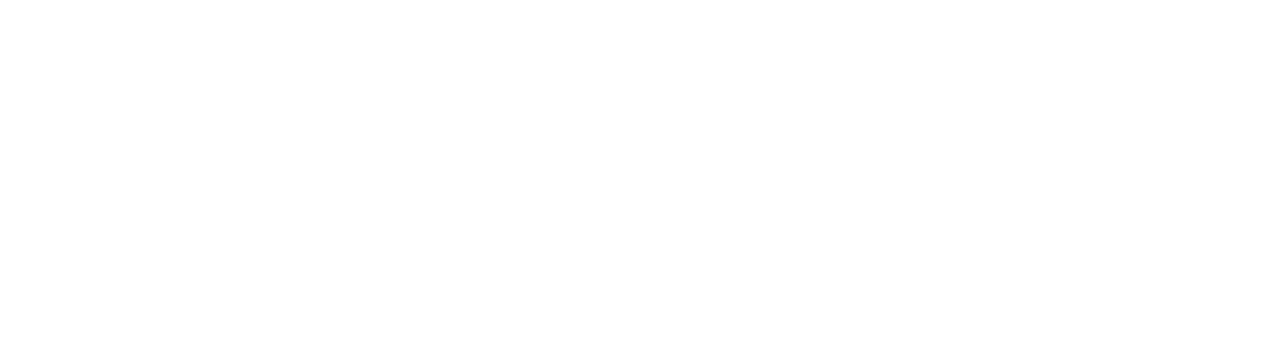
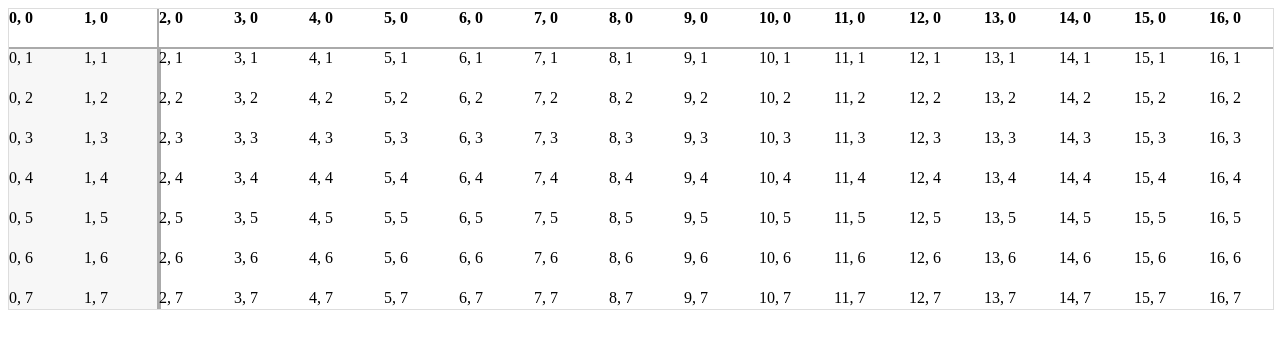
Before and after one commit to zaki-yama-labs/react-virtualized-and-window-playground, a React app: page / in a window 1280 px wide. Shown: the top 348 px of the page. Built offline with nearby package versions, Linux system fonts and the light colour scheme; the HTML template or start-up script is replaced by a standard one.

Commit message:
feat: MultiGrid

```diff
--- /dev/null
+++ b/src/MultiGrid.tsx
@@ -0,0 +1,76 @@
+import React, { CSSProperties } from "react";
+import {
+  MultiGrid as VirtualizedMultiGrid,
+  AutoSizer,
+  GridCellProps,
+} from "react-virtualized";
+
+const STYLE = {
+  border: "1px solid #ddd",
+};
+const STYLE_BOTTOM_LEFT_GRID: CSSProperties = {
+  borderRight: "2px solid #aaa",
+  backgroundColor: "#f7f7f7",
+};
+const STYLE_TOP_LEFT_GRID: CSSProperties = {
+  borderBottom: "2px solid #aaa",
+  borderRight: "2px solid #aaa",
+  fontWeight: "bold",
+};
+const STYLE_TOP_RIGHT_GRID: CSSProperties = {
+  borderBottom: "2px solid #aaa",
+  fontWeight: "bold",
+};
+
+/**
+ * ref. https://bvaughn.github.io/react-virtualized/#/components/MultiGrid
+ */
+export class MultiGrid extends React.PureComponent {
+  constructor(props: any) {
+    super(props);
+
+    this.state = {
+      fixedColumnCount: 2,
+      fixedRowCount: 1,
+      scrollToColumn: 0,
+      scrollToRow: 0,
+    };
+
+    this._cellRenderer = this._cellRenderer.bind(this);
+  }
+
+  _cellRenderer({ columnIndex, key, rowIndex, style }: GridCellProps) {
+    return (
+      <div className="Cell" key={key} style={style}>
+        {columnIndex}, {rowIndex}
+      </div>
+    );
+  }
+
+  render() {
+    return (
+      <AutoSizer disableHeight>
+        {({ width }) => (
+          <VirtualizedMultiGrid
+            {...this.state}
+            cellRenderer={this._cellRenderer}
+            columnWidth={75}
+            columnCount={50}
+            enableFixedColumnScroll
+            enableFixedRowScroll
+            height={300}
+            rowHeight={40}
+            rowCount={100}
+            style={STYLE}
+            styleBottomLeftGrid={STYLE_BOTTOM_LEFT_GRID}
+            styleTopLeftGrid={STYLE_TOP_LEFT_GRID}
+            styleTopRightGrid={STYLE_TOP_RIGHT_GRID}
+            width={width}
+            hideTopRightGridScrollbar={false}
+            hideBottomLeftGridScrollbar
+          />
+        )}
+      </AutoSizer>
+    );
+  }
+}
--- a/src/index.tsx
+++ b/src/index.tsx
@@ -2,6 +2,7 @@
 import { render } from "react-dom";
 
 // import { List } from "./List";
-import { Grid } from "./Grid";
+// import { Grid } from "./Grid";
+import { MultiGrid } from "./MultiGrid";
 
-render(<Grid />, document.getElementById("main"));
+render(<MultiGrid />, document.getElementById("main"));
```
Also changed, not shown: 1 other file (tests, documents, lock files or other folders).
